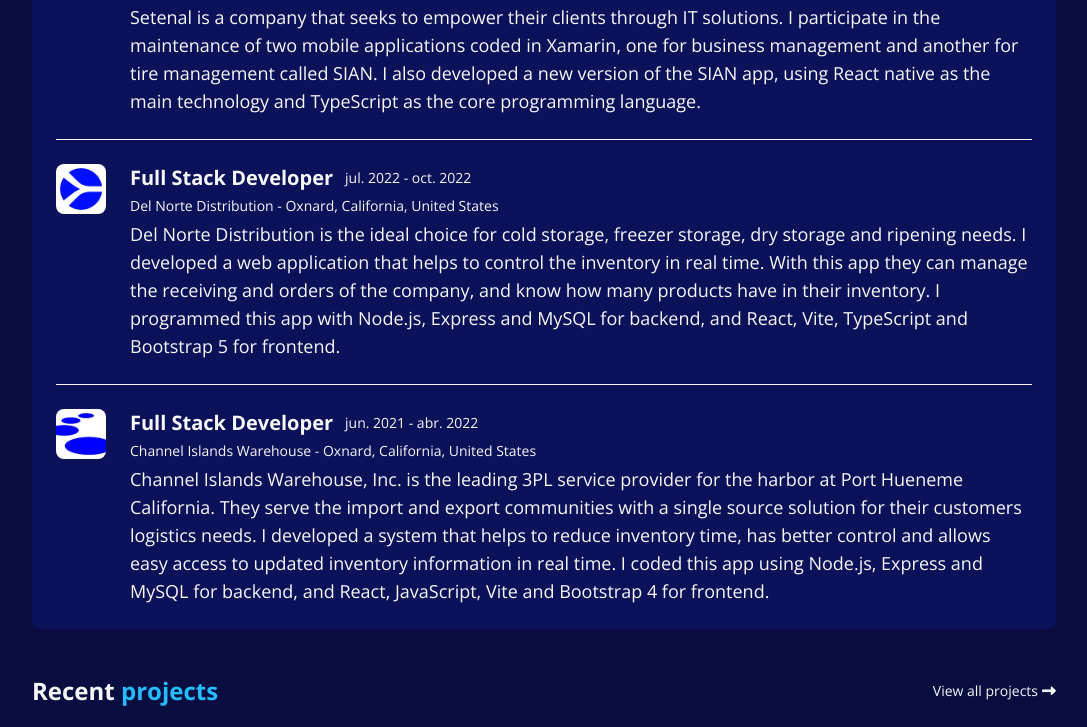
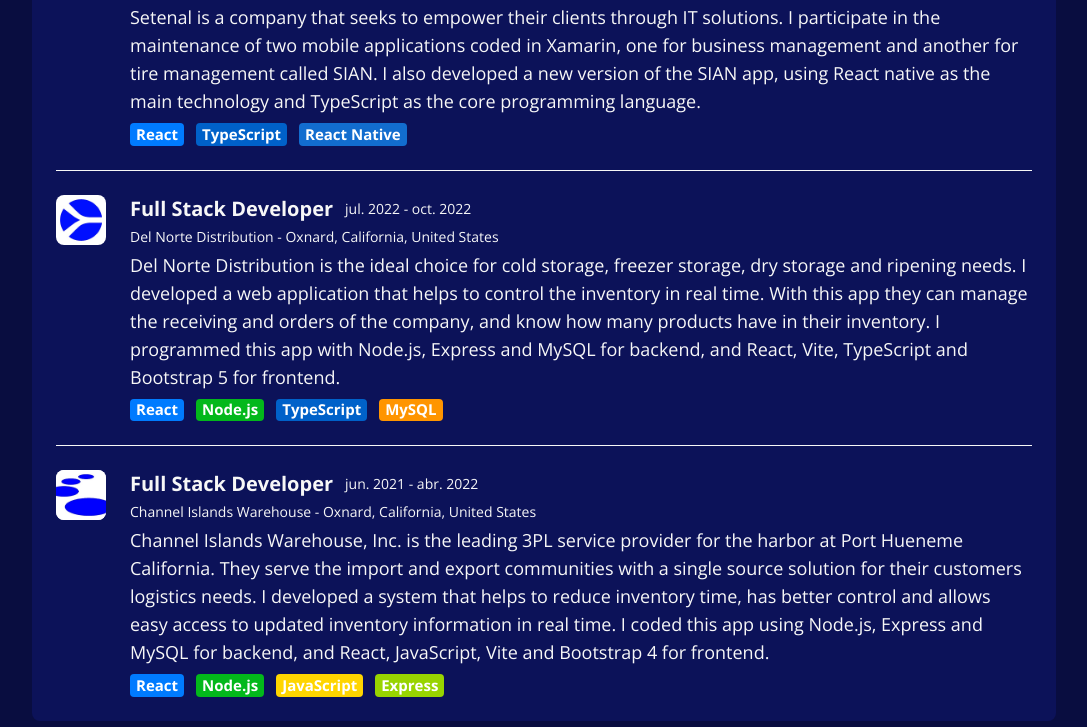
Before and after one commit to FranciscoVeloz1/portfolio, a React (Vite) app: page /#/ in a window 1280 px wide. Shown: the part 609-1336 px from the top of the page, without its empty margins (96-1183 px from the left). Built offline with nearby package versions, Linux system fonts and the light colour scheme.

Commit message:
Badges have been added

```diff
--- /dev/null
+++ b/src/components/Badge.jsx
@@ -0,0 +1,35 @@
+import '@styles/Badge.css'
+
+const Badge = ({ id, label }) => {
+  const handleStyle = () => {
+    switch (id) {
+      case 1:
+        return 'react'
+
+      case 2:
+        return 'node'
+
+      case 3:
+        return 'js'
+
+      case 4:
+        return 'ts'
+
+      case 5:
+        return 'sql'
+
+      case 6:
+        return 'rn'
+
+      case 7:
+        return 'express'
+
+      case 8:
+        return 'next'
+    }
+  }
+
+  return <span className={`badge badge-${handleStyle()}`}>{label}</span>
+}
+
+export default Badge
--- a/src/components/Home/Experience.jsx
+++ b/src/components/Home/Experience.jsx
@@ -16,6 +16,7 @@
           date={e.date}
           company={e.company}
           description={e.description}
+          exBadges={e.badges}
         />
       ))}
     </section>
--- a/src/components/Home/ExperienceItem.jsx
+++ b/src/components/Home/ExperienceItem.jsx
@@ -1,6 +1,18 @@
+import Badge from '@components/Badge'
+import { badges } from '@util/data/badges.data'
 import '@styles/Home/ExperienceItem.css'
 
-const ExperienceItem = ({ id, image, title, date, company, description }) => {
+const ExperienceItem = ({ id, image, title, date, company, description, exBadges }) => {
+  let tags = []
+
+  exBadges.map((pb) => {
+    badges.map((b) => {
+      if (b.id === pb) {
+        tags.push(b)
+      }
+    })
+  })
+
   return (
     <div className='experience-item'>
       <img src={image} alt='logo' />
@@ -14,6 +26,14 @@
         <p className='experience-small'>{company}</p>
 
         <p className='experience-content'>{description}</p>
+
+        {tags.length > 0 ? (
+          <div className='experience-badges'>
+            {tags.map((t) => (
+              <Badge id={t.id} label={t.label} key={t.id} />
+            ))}
+          </div>
+        ) : null}
       </div>
     </div>
   )
--- a/src/components/Home/Showcase.jsx
+++ b/src/components/Home/Showcase.jsx
@@ -9,8 +9,9 @@
           Hi, I'm Francisco <span className='txt-primary'>Veloz</span>
         </p>
         <p className='showcase-content'>
-          I am a System Computer Engineer and I am a Frontend Developer with 2 years of experience. My objective is
-          to participate as a web developer in high impact projects where I can show my skills.
+          I am a System Computer Engineer and I am a Fullstack JavaScript/TypeScript Developer with +2 years of
+          experience. My objective is to participate as a backend or frontend developer in high impact projects
+          where I can help and solve different problems and situations in a company.
         </p>
       </div>
 
--- a/src/pages/Projects/Project.jsx
+++ b/src/pages/Projects/Project.jsx
@@ -1,13 +1,25 @@
 import Video from '@components/Video'
+import Badge from '@components/Badge'
 import useScroll from '@hooks/useScroll'
 import { useParams } from 'react-router-dom'
 import { projects } from '@util/data/projects.data'
+import { badges } from '@util/data/badges.data'
 import '@styles/Projects/Project.css'
 
 const Project = () => {
   useScroll()
   const { id } = useParams()
   const data = projects.find((p) => p.id === parseInt(id))
+  let tags = []
+
+  if (data.badges)
+    data.badges.map((pb) => {
+      badges.map((b) => {
+        if (b.id === pb) {
+          tags.push(b)
+        }
+      })
+    })
 
   return (
     <>
@@ -18,23 +30,27 @@
           <p className='project-small'>{data.date}</p>
 
           <div className='project-buttons'>
-            {data.demo
-              ? (
+            {data.demo ? (
               <a href={data.demo} className='project-button btn-dark-primary' target='_blank' rel='noreferrer'>
                 <i className='fa-solid fa-play' /> Live demo
               </a>
-                )
-              : null}
+            ) : null}
 
-            {data.git
-              ? (
+            {data.git ? (
               <a href={data.git} className='project-button btn-secondary' target='_blank' rel='noreferrer'>
                 <i className='fa-brands fa-github' /> Repository
               </a>
-                )
-              : null}
+            ) : null}
           </div>
         </div>
+
+        {tags.length > 0 ? (
+          <div className='badge-container'>
+            {tags.map((t) => (
+              <Badge id={t.id} label={t.label} key={t.id} />
+            ))}
+          </div>
+        ) : null}
 
         <Video embedId={data.video} />
       </div>
--- /dev/null
+++ b/src/styles/Badge.css
@@ -0,0 +1,54 @@
+@import './vars.css';
+
+.badge {
+  display: inline-block;
+  padding: 0.25em 0.4em;
+  font-size: 75%;
+  font-weight: 700;
+  line-height: 1;
+  text-align: center;
+  white-space: nowrap;
+  vertical-align: baseline;
+  border-radius: 0.25rem;
+  width: fit-content;
+}
+
+.badge-react {
+  color: #fff;
+  background-color: #007bff;
+}
+
+.badge-node {
+  color: #fff;
+  background-color: #03b81b;
+}
+
+.badge-js {
+  color: #fff;
+  background-color: #ffd500;
+}
+
+.badge-ts {
+  color: #fff;
+  background-color: #0061c9;
+}
+
+.badge-sql {
+  color: #fff;
+  background-color: #ff9500;
+}
+
+.badge-rn {
+  color: #fff;
+  background-color: #126dcf;
+}
+
+.badge-express {
+  color: #fff;
+  background-color: #98d400;
+}
+
+.badge-next {
+  color: #fff;
+  background-color: #6c8aa9;
+}
--- a/src/styles/Home/ExperienceItem.css
+++ b/src/styles/Home/ExperienceItem.css
@@ -1,4 +1,4 @@
-@import "../vars.css";
+@import '../vars.css';
 
 .experience-item {
   display: flex;
@@ -35,6 +35,12 @@
   font-size: var(--lg);
 }
 
+.experience-badges {
+  display: flex;
+  gap: 12px;
+  margin-top: 8px;
+}
+
 .experience img {
   width: 50px;
   height: 50px;
--- a/src/styles/MediaQueries.css
+++ b/src/styles/MediaQueries.css
@@ -145,6 +145,10 @@
     display: block;
   }
 
+  .experience-badges {
+    justify-content: center;
+  }
+
   /* Projects */
   .projects-header {
     justify-content: space-between;
--- a/src/styles/Projects/Project.css
+++ b/src/styles/Projects/Project.css
@@ -36,6 +36,12 @@
   font-weight: 400;
 }
 
+.badge-container {
+  display: flex;
+  justify-content: center;
+  gap: 12px;
+}
+
 .project-buttons {
   display: flex;
   gap: 12px;
--- /dev/null
+++ b/src/util/data/badges.data.js
@@ -0,0 +1,10 @@
+export const badges = [
+  { id: 1, label: 'React' },
+  { id: 2, label: 'Node.js' },
+  { id: 3, label: 'JavaScript' },
+  { id: 4, label: 'TypeScript' },
+  { id: 5, label: 'MySQL' },
+  { id: 6, label: 'React Native' },
+  { id: 7, label: 'Express' },
+  { id: 8, label: 'Next.js' }
+]
--- a/src/util/data/experience.data.js
+++ b/src/util/data/experience.data.js
@@ -9,6 +9,7 @@
     title: 'Mobile Developer',
     date: 'may. 2022 - oct. 2022',
     company: 'Setenal - Zapopan, Jalisco, México',
+    badges: [1, 4, 6],
     description: `Setenal is a company that seeks to empower their clients through IT solutions. I participate
     in the maintenance of two mobile applications coded in Xamarin, one for business management and another for tire
     management called SIAN. I also developed a new version of the SIAN app, using React native as the main technology
@@ -21,6 +22,7 @@
     title: 'Full Stack Developer',
     date: 'jul. 2022 - oct. 2022',
     company: 'Del Norte Distribution - Oxnard, California, United States',
+    badges: [1, 2, 4, 5],
     description: `Del Norte Distribution is the ideal choice for cold storage, freezer storage, dry storage and
     ripening needs. I developed a web application that helps to control the inventory in real time. With this app
     they can manage the receiving and orders of the company, and know how many products have in their inventory.
@@ -34,6 +36,7 @@
     title: 'Full Stack Developer',
     date: 'jun. 2021 - abr. 2022',
     company: 'Channel Islands Warehouse - Oxnard, California, United States',
+    badges: [1, 2, 3, 7],
     description: `Channel Islands Warehouse, Inc. is the leading 3PL service provider for the harbor at Port
     Hueneme California. They serve the import and export communities with a single source solution for their customers
     logistics needs. I developed a system that helps to reduce inventory time, has better control and allows easy access
--- a/src/util/data/projects.data.js
+++ b/src/util/data/projects.data.js
@@ -15,7 +15,9 @@
     title: 'BoxBook',
     date: 'April 7, 2022',
     description: `BoxBook is a virtual catalog of books. The user can sign up to the web, and add books to their catalog, see all the information and the cover of the book and mark if will read it, if is reading it or if has read it. When the user adds a book, is able to give a qualification between 1 and 5, where 5 is the biggest, and can write a review of the book. The user can also mark how much percentage has read the book. For contact with other users and see their catalogs, the user can search by name and send a request, for adding that person to the friends list. The system was programmed with a Next.js template made by me.`,
-    video: 'TNnKCNwQJE8'
+    git: 'https://github.com/FranciscoVeloz1/React-Next-Dashboard',
+    video: 'TNnKCNwQJE8',
+    badges: [1, 2, 3, 8]
   },
 
   {
@@ -24,7 +26,9 @@
     title: 'Lab maintenance',
     date: 'March 23, 2022',
     description: `A school needs to carry out maintenance and support reports for the laboratory computers, for which a web system was programmed to carry out the process described below. The system must have 2 types of profiles, Administrator with all permissions and user who can only register maintenance and support tickets. Register, cancel or modify a laboratory and register or modify a computer. The system was programmed with a Next.js template made by me.`,
-    video: 'AETMF4xCXJQ'
+    git: 'https://github.com/FranciscoVeloz1/React-Next-Dashboard',
+    video: 'AETMF4xCXJQ',
+    badges: [1, 2, 3, 8]
   },
 
   {
@@ -33,7 +37,9 @@
     title: 'Stack Questions',
     date: 'March 10, 2022',
     description: `A project was developed that functions as a Stack Overflow-style Q&A community. The main page can be consulted without the need to be registered. Only registered users will be able to post a question and answer.`,
-    video: '3KcSOKeZfYQ'
+    git: 'https://github.com/FranciscoVeloz1/React-Next-Dashboard',
+    video: '3KcSOKeZfYQ',
+    badges: [1, 2, 3, 8]
   },
 
   {
@@ -43,7 +49,9 @@
     video: 'L29yk_CP0_I',
     date: 'Jun 8, 2021',
     git: 'https://github.com/FranciscoVeloz1/Mettaton-compiler',
-    description: 'Mettaton is a language program for Arduino focused on robotics programming made with JavaScript and NodeJS. I coded a complete code editor with a terminal that shows the categories of the code lines and how many errors do you have. Have some examples about how to program with mettaton, and you can select the target arduino and compile it to your robots.'
+    badges: [2, 3, 7],
+    description:
+      'Mettaton is a language program for Arduino focused on robotics programming made with JavaScript and NodeJS. I coded a complete code editor with a terminal that shows the categories of the code lines and how many errors do you have. Have some examples about how to program with mettaton, and you can select the target arduino and compile it to your robots.'
   },
 
   {
@@ -53,7 +61,9 @@
     video: 'vM1FTTQyAUg',
     date: 'Jun 4, 2020',
     git: 'https://github.com/FranciscoVeloz1/IoT-House',
-    description: 'Smart House is controlled by a web application made with JavaScript and NodeJS. This smart house has many different rooms that can be completely controlled by your smartphone. You can turn on and turn off the lights, fan, water, etc… And you can see the temperature, gas level and how much light has your house.'
+    badges: [2, 3, 5, 7],
+    description:
+      'Smart House is controlled by a web application made with JavaScript and NodeJS. This smart house has many different rooms that can be completely controlled by your smartphone. You can turn on and turn off the lights, fan, water, etc… And you can see the temperature, gas level and how much light has your house.'
   },
 
   {
@@ -64,7 +74,9 @@
     video: 'AUW6WLGywXE',
     git: 'https://github.com/FranciscoVeloz1/mintel',
     demo: 'https://franciscoveloz1.github.io/mintel/',
-    description: 'Mintel landing page, made with Bootstrap and React. Mintel is how I called the smart house app, and this project is their landing page. Focused on showing the principal features of the smart house, with the most clear information about prices, advantages and features. Is completely responsive for smartphones and tables.'
+    badges: [1, 3],
+    description:
+      'Mintel landing page, made with Bootstrap and React. Mintel is how I called the smart house app, and this project is their landing page. Focused on showing the principal features of the smart house, with the most clear information about prices, advantages and features. Is completely responsive for smartphones and tables.'
   },
 
   {
@@ -72,7 +84,8 @@
     image: r3,
     title: 'Vex Robotics Starstruck',
     date: 'April 14, 2017',
-    description: 'Vex robotics starstruck consists of 2 teams fighting, throwing the stars and cubes to each field. I participated in the Vex robotics world championship 2016-2017 in Louisville, Kentucky. I designed, programmed and built the robot of the red alliance, with ID 53578A. In this project I learned how to program algorithms, solve problems and work in a team. I finished in 7th place among 100 teams.',
+    description:
+      'Vex robotics starstruck consists of 2 teams fighting, throwing the stars and cubes to each field. I participated in the Vex robotics world championship 2016-2017 in Louisville, Kentucky. I designed, programmed and built the robot of the red alliance, with ID 53578A. In this project I learned how to program algorithms, solve problems and work in a team. I finished in 7th place among 100 teams.',
     video: 'HbNMGtv_XZA'
   },
 
@@ -81,7 +94,8 @@
     image: r2,
     title: 'VEX Robotics Nothing But Net',
     date: 'April 18, 2016',
-    description: 'Vex robotics nothing but net consists of 2 teams fighting, throwing the balls to the networks. I participated in the Vex robotics world championship 2015-2016 in Louisville, Kentucky. I designed, programmed and built the robot of the blue alliance, with ID 8739E. In this project I learned how to program algorithms, solve problems and work in a team. I finished in 37th place among 100 teams.',
+    description:
+      'Vex robotics nothing but net consists of 2 teams fighting, throwing the balls to the networks. I participated in the Vex robotics world championship 2015-2016 in Louisville, Kentucky. I designed, programmed and built the robot of the blue alliance, with ID 8739E. In this project I learned how to program algorithms, solve problems and work in a team. I finished in 37th place among 100 teams.',
     video: 'm-pC46W6TSU'
   },
 
@@ -90,7 +104,8 @@
     image: r1,
     title: 'VEX Robotics Highrise',
     date: 'April 16, 2015',
-    description: 'Vex robotics highrise consists of 2 teams in alliance, building block towers depending on the color to win as many points as possible.. I participated in the Vex robotics world championship 2014-2015 in Louisville, Kentucky. I designed, programmed and built the robot on the left, with ID 11020H. In this project I learned how to program algorithms, solve problems and work in a team. I finished in 56th place among 100 teams.',
+    description:
+      'Vex robotics highrise consists of 2 teams in alliance, building block towers depending on the color to win as many points as possible.. I participated in the Vex robotics world championship 2014-2015 in Louisville, Kentucky. I designed, programmed and built the robot on the left, with ID 11020H. In this project I learned how to program algorithms, solve problems and work in a team. I finished in 56th place among 100 teams.',
     video: 'IqKnjml3DBU'
   }
 ]
```
Lines whose indentation alone changed are shown as unchanged.
